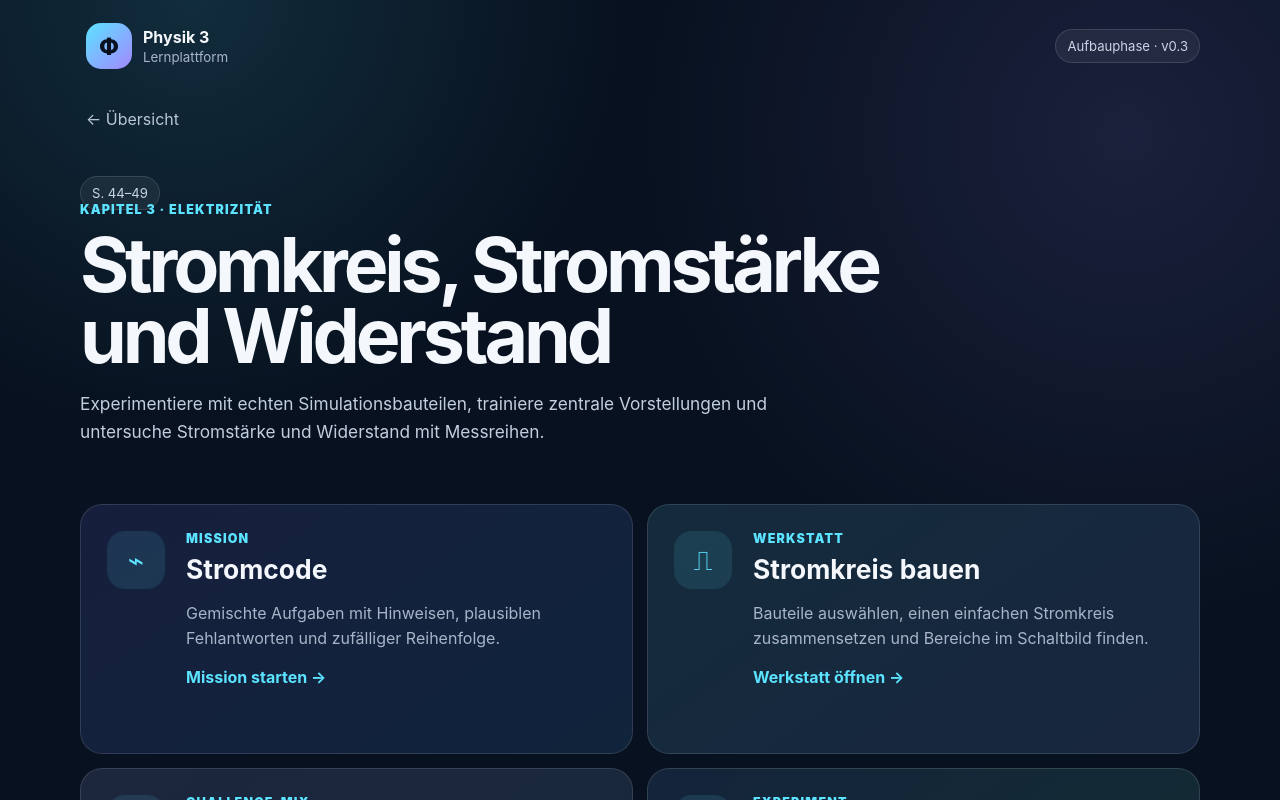
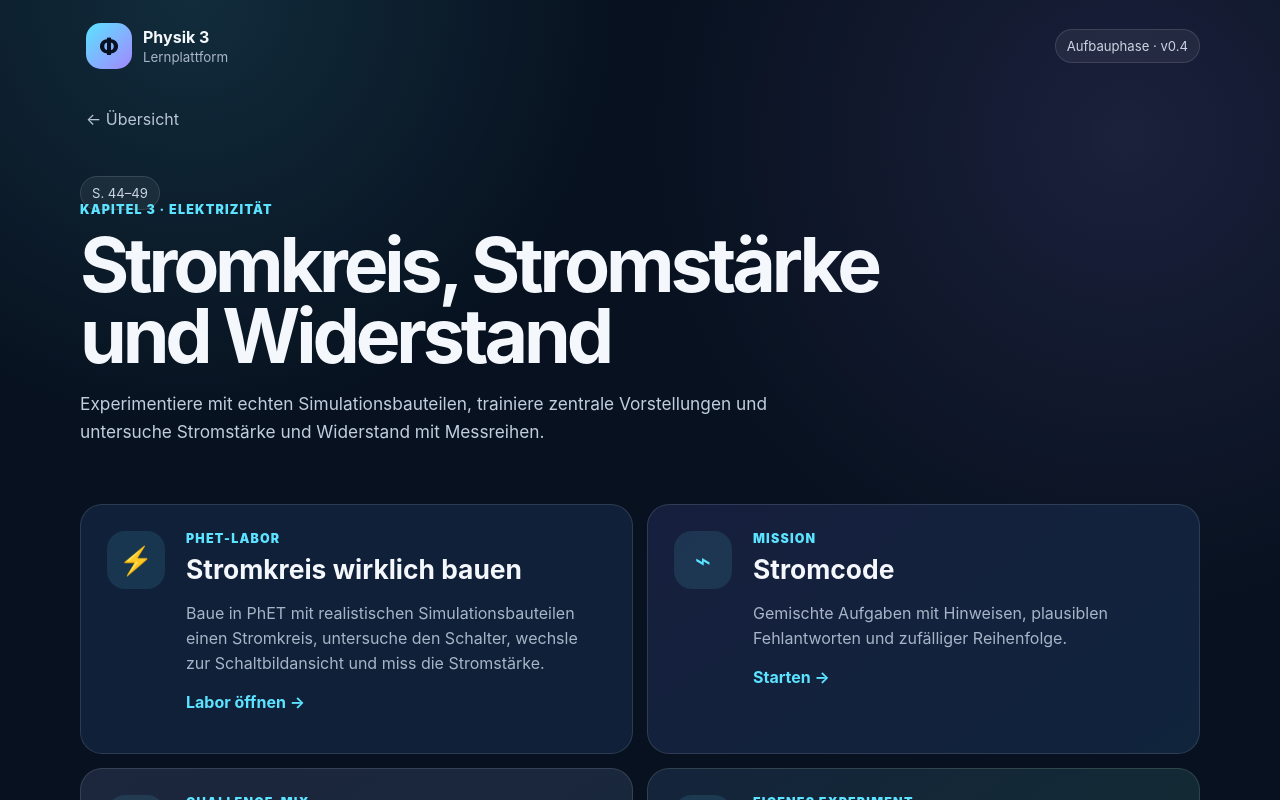
Before and after one commit to jasminetagwercher-alt/Lernplattform_Physik_3, a React (Vite) app: page / in a window 1280 px wide. Both pictures are taken after a click on the button 640 px from the left and 734 px from the top of the page. Shown: the top 800 px of the page. Built offline with nearby package versions, Linux system fonts and the light colour scheme.

Commit message:
Replace custom circuit workshop with PhET lab

```diff
--- a/src/App.tsx
+++ b/src/App.tsx
@@ -1,13 +1,35 @@
 import { useEffect, useState } from "react";
 import { ChallengeMix } from "./components/ChallengeMix";
-import { CircuitWorkshop } from "./components/CircuitWorkshop";
 import { MissionEngine } from "./components/MissionEngine";
+import { PhetCircuitLab } from "./components/PhetCircuitLab";
 import { ResistanceLab } from "./components/ResistanceLab";
 import { learningUnits } from "./content/registry";
+import type { ActivityKind, LearningActivity } from "./model";
 
-type View = "home" | "unit" | "mission" | "challenge" | "workshop" | "lab";
+type View = "home" | "unit" | "mission" | "challenge" | "phet-lab" | "lab";
 
 const STORAGE_KEY = "physik3-progress-v1";
+
+const viewByKind: Record<ActivityKind, View> = {
+  mission: "mission",
+  challenge: "challenge",
+  "phet-lab": "phet-lab",
+  "virtual-lab": "lab",
+};
+
+const iconByKind: Record<ActivityKind, string> = {
+  mission: "⌁",
+  challenge: "↯",
+  "phet-lab": "⚡",
+  "virtual-lab": "◉",
+};
+
+const classByKind: Record<ActivityKind, string> = {
+  mission: "mission",
+  challenge: "challenge",
+  "phet-lab": "phet",
+  "virtual-lab": "lab",
+};
 
 export default function App() {
   const [view, setView] = useState<View>("home");
@@ -36,6 +58,10 @@ export default function App() {
     setView("unit");
   }
 
+  function openActivity(activity: LearningActivity) {
+    setView(viewByKind[activity.kind]);
+  }
+
   return (
     <div className="app-shell">
       <header className="site-header">
@@ -46,7 +72,7 @@ export default function App() {
             <small>Lernplattform</small>
           </span>
         </button>
-        <div className="status-pill">Aufbauphase · v0.3</div>
+        <div className="status-pill">Aufbauphase · v0.4</div>
       </header>
 
       {view === "home" && (
@@ -92,10 +118,10 @@ export default function App() {
 
             <div className="coming-grid">
               <div className="coming-card">
-                Neue Einheiten werden künftig über das zentrale Inhaltsregister automatisch hier angezeigt.
+                Neue Einheiten erscheinen künftig automatisch aus dem zentralen Inhaltsregister.
               </div>
               <div className="coming-card">
-                Nächste Ausbaustufe: weitere physikalische Simulationen · Aufgabenpools · Boss-Level
+                Externe hochwertige Simulationen und eigene Mini-Labore werden je nach Thema kombiniert.
               </div>
             </div>
           </section>
@@ -112,51 +138,38 @@ export default function App() {
             <p>{selectedUnit.description}</p>
           </section>
 
-          {selectedUnit.id === "elektrizitaet-44-49" ? (
-            <section className="activity-grid">
-              <button className="activity-card mission" onClick={() => setView("mission")}>
-                <span className="activity-icon">⌁</span>
+          <section className="activity-grid">
+            {selectedUnit.activities.map((activity) => (
+              <button
+                key={activity.id}
+                className={`activity-card ${classByKind[activity.kind]}`}
+                onClick={() => openActivity(activity)}
+              >
+                <span className="activity-icon">{iconByKind[activity.kind]}</span>
                 <div>
-                  <div className="eyebrow">Mission</div>
-                  <h2>Stromcode</h2>
-                  <p>Gemischte Aufgaben mit Hinweisen, plausiblen Fehlantworten und zufälliger Reihenfolge.</p>
-                  <strong>{completed.includes("stromcode") ? "✓ abgeschlossen" : "Mission starten →"}</strong>
+                  <div className="eyebrow">{activity.label}</div>
+                  <h2>{activity.title}</h2>
+                  <p>{activity.description}</p>
+                  <strong>
+                    {completed.includes(activity.id)
+                      ? "✓ abgeschlossen"
+                      : activity.kind === "phet-lab"
+                        ? "Labor öffnen →"
+                        : activity.kind === "virtual-lab"
+                          ? "Experiment öffnen →"
+                          : "Starten →"}
+                  </strong>
                 </div>
               </button>
+            ))}
+          </section>
+        </main>
+      )}
 
-              <button className="activity-card workshop" onClick={() => setView("workshop")}>
-                <span className="activity-icon">⎍</span>
-                <div>
-                  <div className="eyebrow">Werkstatt</div>
-                  <h2>Stromkreis bauen</h2>
-                  <p>Bauteile auswählen, einen einfachen Stromkreis zusammensetzen und Bereiche im Schaltbild finden.</p>
-                  <strong>Werkstatt öffnen →</strong>
-                </div>
-              </button>
-
-              <button className="activity-card challenge" onClick={() => setView("challenge")}>
-                <span className="activity-icon">↯</span>
-                <div>
-                  <div className="eyebrow">Challenge-Mix</div>
-                  <h2>Ordnen · Sortieren · Fehler finden</h2>
-                  <p>Drei wiederverwendbare Spieltypen: Drag & Drop, Sortieraufgabe und Fehlerdetektiv.</p>
-                  <strong>Challenges öffnen →</strong>
-                </div>
-              </button>
-
-              <button className="activity-card lab" onClick={() => setView("lab")}>
-                <span className="activity-icon">◉</span>
-                <div>
-                  <div className="eyebrow">Experiment</div>
-                  <h2>Widerstands-Labor</h2>
-                  <p>Kontrollierte Messreihen durchführen, Messwerte speichern und automatisch als Diagramm darstellen.</p>
-                  <strong>Experiment öffnen →</strong>
-                </div>
-              </button>
-            </section>
-          ) : (
-            <div className="coming-card">Für diese Einheit werden die Lernaktivitäten gerade vorbereitet.</div>
-          )}
+      {view === "phet-lab" && (
+        <main>
+          <button className="back-button" onClick={() => setView("unit")}>← Zur Einheit</button>
+          <PhetCircuitLab onComplete={() => complete("phet-stromkreis")} />
         </main>
       )}
 
@@ -173,21 +186,6 @@ export default function App() {
         </main>
       )}
 
-      {view === "workshop" && (
-        <main>
-          <button className="back-button" onClick={() => setView("unit")}>← Zur Einheit</button>
-          <section className="toolkit-intro">
-            <div className="eyebrow">Virtuelle Werkstatt</div>
-            <h1>Stromkreis-Werkstatt</h1>
-            <p>
-              Baue zuerst den einfachen Stromkreis. Danach trainierst du dieselben Bestandteile direkt
-              am Schaltbild.
-            </p>
-          </section>
-          <CircuitWorkshop />
-        </main>
-      )}
-
       {view === "challenge" && (
         <main>
           <button className="back-button" onClick={() => setView("unit")}>← Zur Einheit</button>
@@ -195,7 +193,7 @@ export default function App() {
             <div className="eyebrow">Interaktive Trainingsformen</div>
             <h1>Challenge-Mix</h1>
             <p>
-              Dieselben Physikinhalte werden hier mit unterschiedlichen Spielmechaniken trainiert.
+              Dieselben Physikinhalte werden mit unterschiedlichen Spielmechaniken trainiert.
               Die Komponenten können später in jedem Kapitel wiederverwendet werden.
             </p>
           </section>
@@ -211,7 +209,9 @@ export default function App() {
       )}
 
       <footer>
-        Physik 3 · Inhalte, Spielmechanik und virtuelle Experimente sind getrennt aufgebaut, damit die Plattform Kapitel für Kapitel wachsen kann.
+        Physik 3 · Fachinhalt, Lernaktivität und Darstellung sind getrennt aufgebaut. Komplexe
+        Simulationen werden nur dann selbst entwickelt, wenn dafür ein echter didaktischer Mehrwert
+        besteht.
       </footer>
     </div>
   );
```
